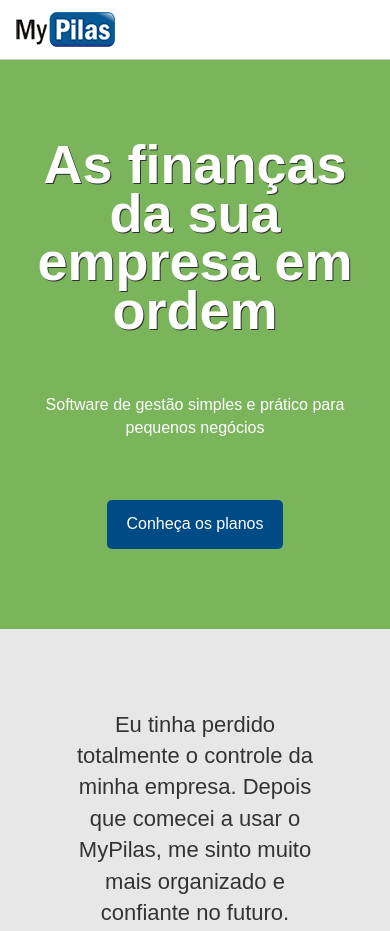
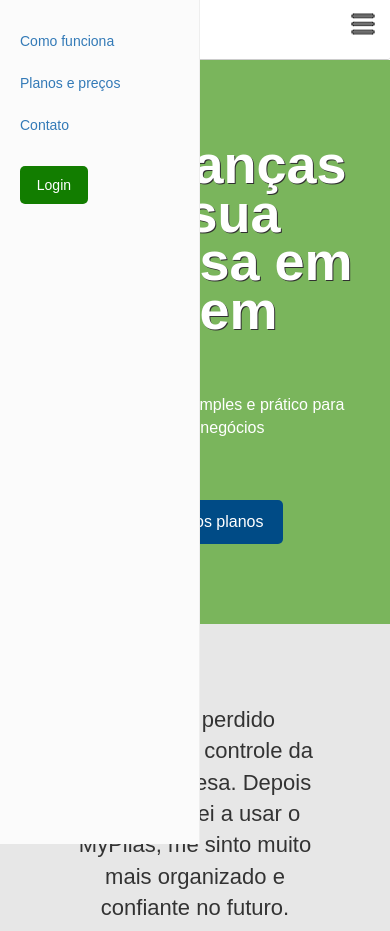
Before and after one commit to geovannicorsino/mypilas, a plain HTML site: page index.html in a window 390 px wide. Shown: the top 931 px of the page. Drawn offline with Linux system fonts and the light colour scheme.

Commit message:
adicionando navegacao

```diff
--- a/css/componentes.css
+++ b/css/componentes.css
@@ -1,6 +1,7 @@
 /*--------------------*\
   PLANO
 \*--------------------*/
+
 .plano {
   position: relative;
 
@@ -60,12 +61,17 @@
 /*--------------------*\
     BOTAO
 \*--------------------*/
+
 .botao {
   display: inline-block;
-  border-radius: 5px;
+  border-radius: 0.5rem;
+  padding: 0.8em 1.2em;
+
   background-color: #bbb;
   color: #fff;
-  padding: 0.8em 1.2em;
+
+  line-height: normal;
+  font-size: 1em;
   text-decoration: none;
 }
 
@@ -76,12 +82,15 @@
   color: #fff;
 }
 
-.botao--assinar {
+.botao--assinar,
+.botao--login {
   background-color: #127d00;
 }
 
 .botao--assinar:hover,
-.botao--assinar:focus {
+.botao--assinar:focus,
+.botao--login:hover,
+.botao--login:focus {
   background-color: #0e6400;
 }
 
@@ -95,8 +104,9 @@
 }
 
 /*--------------------*\
-    chamada
+    CHAMADA
 \*--------------------*/
+
 .chamada {
   font-size: 1.6rem;
   text-align: center;
@@ -134,14 +144,15 @@
 }
 
 /*--------------------*\
-    depoimento
+    DEPOIMENTO
 \*--------------------*/
+
 .depoimento {
   font-size: 2.2rem;
 }
 
 @media(min-width: 992px) {
-  .depoimento{
+  .depoimento {
     padding-left: 10%;
     padding-right: 10%;
 
@@ -149,12 +160,25 @@
   }
 }
 
-.depoimento > blockquote {
+.depoimento>blockquote {
+  position: relative;
+
   margin: 0;
   padding: 0 60px;
 
   text-align: center;
   font-size: 1em;
+}
+
+.depoimento>blockquote::before {
+  position: absolute;
+  top: -0.40em;
+  left: -0.11em;
+
+  color: #CCC;
+
+  font-size: 8em;
+  content: "\275D";
 }
 
 .depoimento__autor {
@@ -164,10 +188,92 @@
   font-size: 0.7272em;
 }
 
-.depoimento__autor > img{
+.depoimento__autor>img {
   border-radius: 50%;
 }
 
-.depoimento__autor > figcaption{
+.depoimento__autor>figcaption {
   margin-top: 10px;
 }
+
+/*--------------------*\
+    NAVEGACAO
+\*--------------------*/
+
+.navegacao {}
+
+.navegacao__menu {
+  float: right;
+}
+
+/*--------------------*\
+    BOTAO-CHAVEADOR
+\*--------------------*/
+
+.botao-chaveador {
+  width: 24px;
+  height: 24px;
+  border: 0;
+
+  background: none;
+  background-image: url(../imagens/bars.png);
+
+  outline: none;
+}
+
+@media(min-width: 992px) {
+  .botao-chaveador {
+    display: none;
+  }
+}
+
+/*--------------------*\
+    MENU
+\*--------------------*/
+
+.menu {
+  margin: 0;
+
+  font-size: 1.4rem;
+
+  list-style: none;
+}
+
+@media(max-width:991px) {
+
+  .menu {
+    position: fixed;
+    top: 0;
+    left: 0;
+    bottom: 0;
+
+    width: 200px;
+
+    padding: 2rem;
+    border-right: 1px solid #eee;
+
+    background-color: #fbfbfb;
+  }
+
+  .menu__item {
+    display: block;
+
+    line-height: 3;
+  }
+
+  .menu__item--botao {
+    margin-top: 2rem;
+  }
+}
+
+@media(min-width:992px) {
+
+  .menu__item {
+    display: inline-block;
+    padding-right: 20px;
+  }
+
+  .menu__item:last-of-type {
+    padding-right: 0px;
+  }
+}
--- a/css/layout.css
+++ b/css/layout.css
@@ -1,20 +1,19 @@
 .layout-cabecalho {
     height: 60px;
+    line-height: 60px;
     border-bottom: 1px solid #ccc;
 
     background-color: #fff;
 }
 
 .layout-cabecalho--home {
+border-radius: 3px;
+
     position: fixed;
     top: 0;
     left: 0;
     right: 0;
     z-index: 9999;
-}
-
-.layout-cabecalho img {
-    margin-top: 12px;
 }
 
 .layout-planos {
--- a/index.html
+++ b/index.html
@@ -17,9 +17,28 @@
 
     <header class="layout-cabecalho  layout-cabecalho--home">
         <div class="container">
-          <img src="imagens/logo.png" width="100" height="35" alt="MyPilas">
+            <nav class="navegacao">
+                <img src="imagens/logo.png" width="100" height="35" alt="MyPilas">
+                <div class="navegacao__menu">
+                    <button class="botao-chaveador"></button>
+                    <ul class="menu">
+                        <li class="menu__item">
+                            <a href="#">Como funciona</a>
+                        </li>
+                        <li class="menu__item">
+                            <a href="#planos">Planos e preços</a>
+                        </li>
+                        <li class="menu__item">
+                            <a href="#">Contato</a>
+                        </li>
+                        <li class="menu__item">
+                            <a href="#" class="botao botao--login menu__item--botao">Login</a>
+                        </li>
+                    </ul>
+                </div>
+            </nav>
         </div>
-      </header>
+    </header>
 
     <section class="layout-chamada">
         <div class="container">
```
Also changed, not shown: imagens/bars.png (added).
